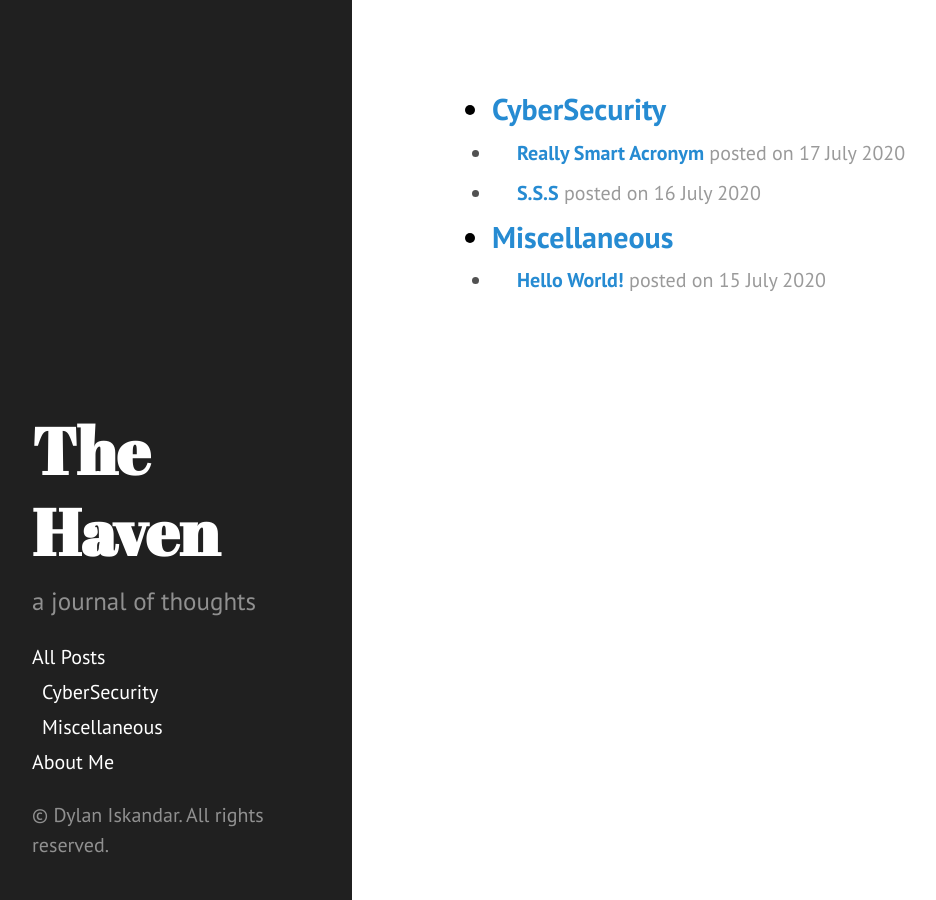
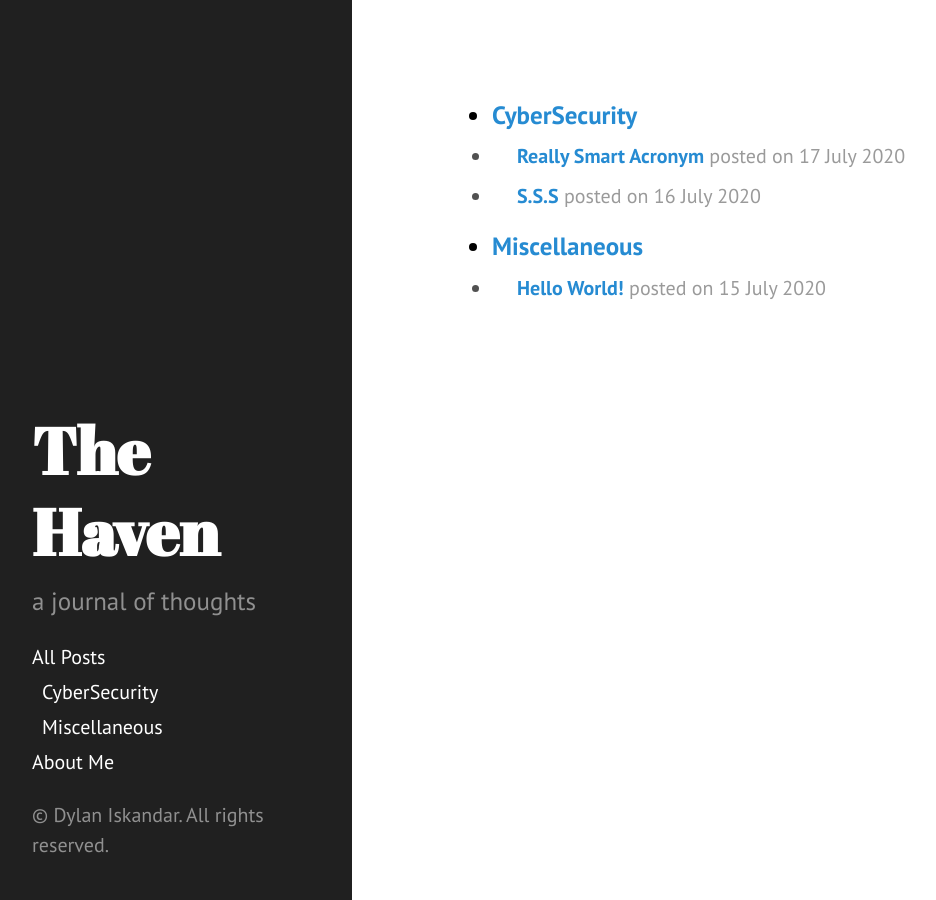
Before and after one commit to mayuridev/myblog, a Jekyll site: the page allposts.html, which Jekyll copies as it is, in a window 1280 px wide. Shown: the whole page, without its empty margins (8-944 px from the left). Built offline with Jekyll 4.4.1, drawn with Linux system fonts in a browser that asks for light colours.

Commit message:
fixed header

```diff
--- a/allposts.html
+++ b/allposts.html
@@ -59,13 +59,13 @@
   <ul>
 
     <div id="cybersec">
-        <h2><li style="color:black;"><span class="post-date"><b><a href="/cybersec.html">CyberSecurity</a></b></span></li></h2>
+        <h3><li style="color:black;"><span class="post-date"><b><a href="/cybersec.html">CyberSecurity</a></b></span></li></h3>
         <li style="text-indent: 25px"><span class="post-date"><b><a href="/2020/07/17/Really-Smart-Acronym/">Really Smart Acronym</a></b> posted on 17 July 2020</span></li>
         <li style="text-indent: 25px"><span class="post-date"><b><a href="/2020/07/16/SSS/">S.S.S</a></b> posted on 16 July 2020</span></li>
     </div>
 
     <div id="misc">
-        <h2><li style="color:black;"><span class="post-date"><b><a href="/misc.html">Miscellaneous</a></b></span></li></h2>
+        <h3><li style="color:black;"><span class="post-date"><b><a href="/misc.html">Miscellaneous</a></b></span></li></h3>
         <li style="text-indent: 25px"><span class="post-date"><b><a href="/2020/07/15/Hello-World!/">Hello World!</a></b> posted on 15 July 2020</span></li>
 
     </div>
```
